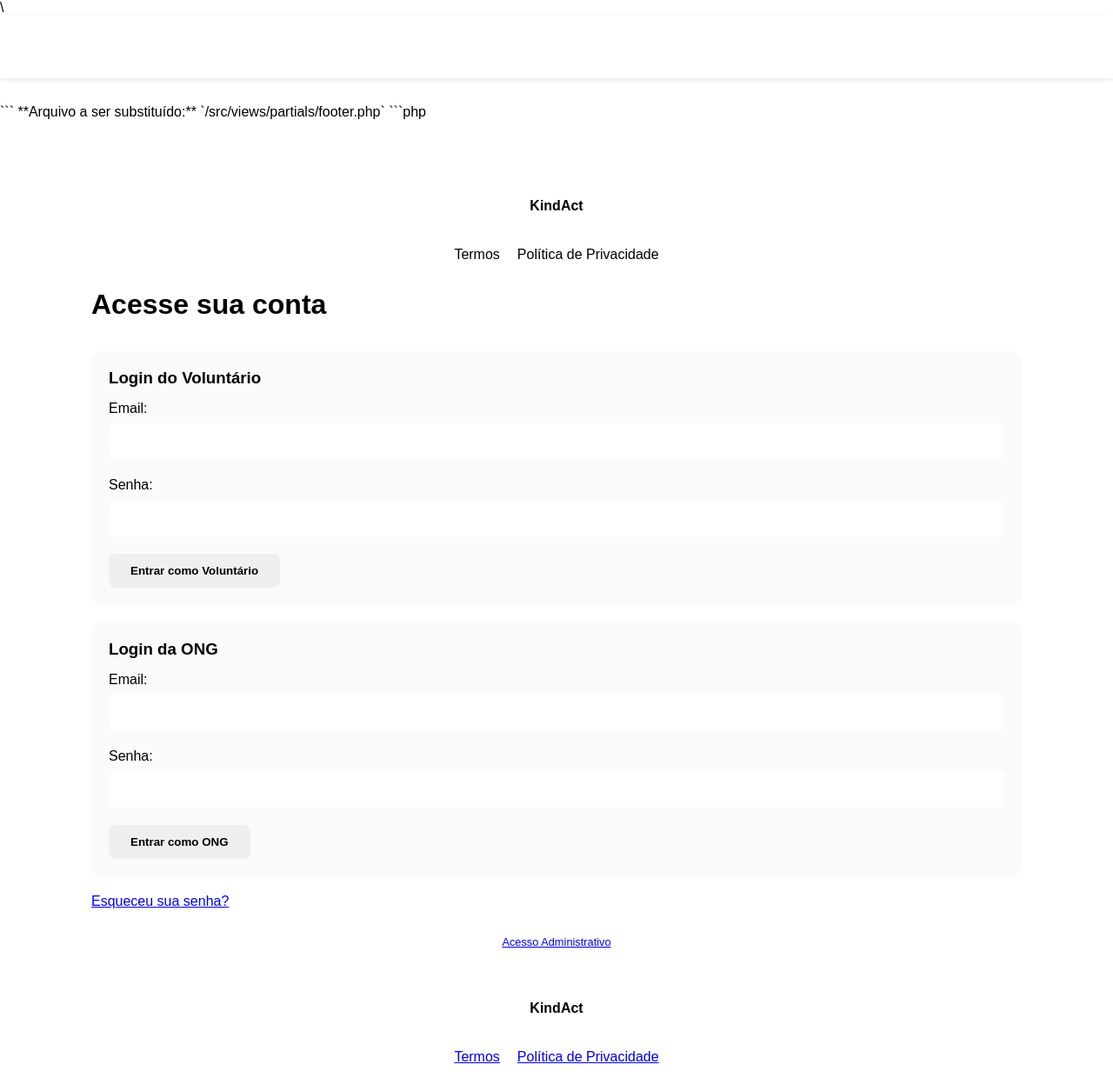
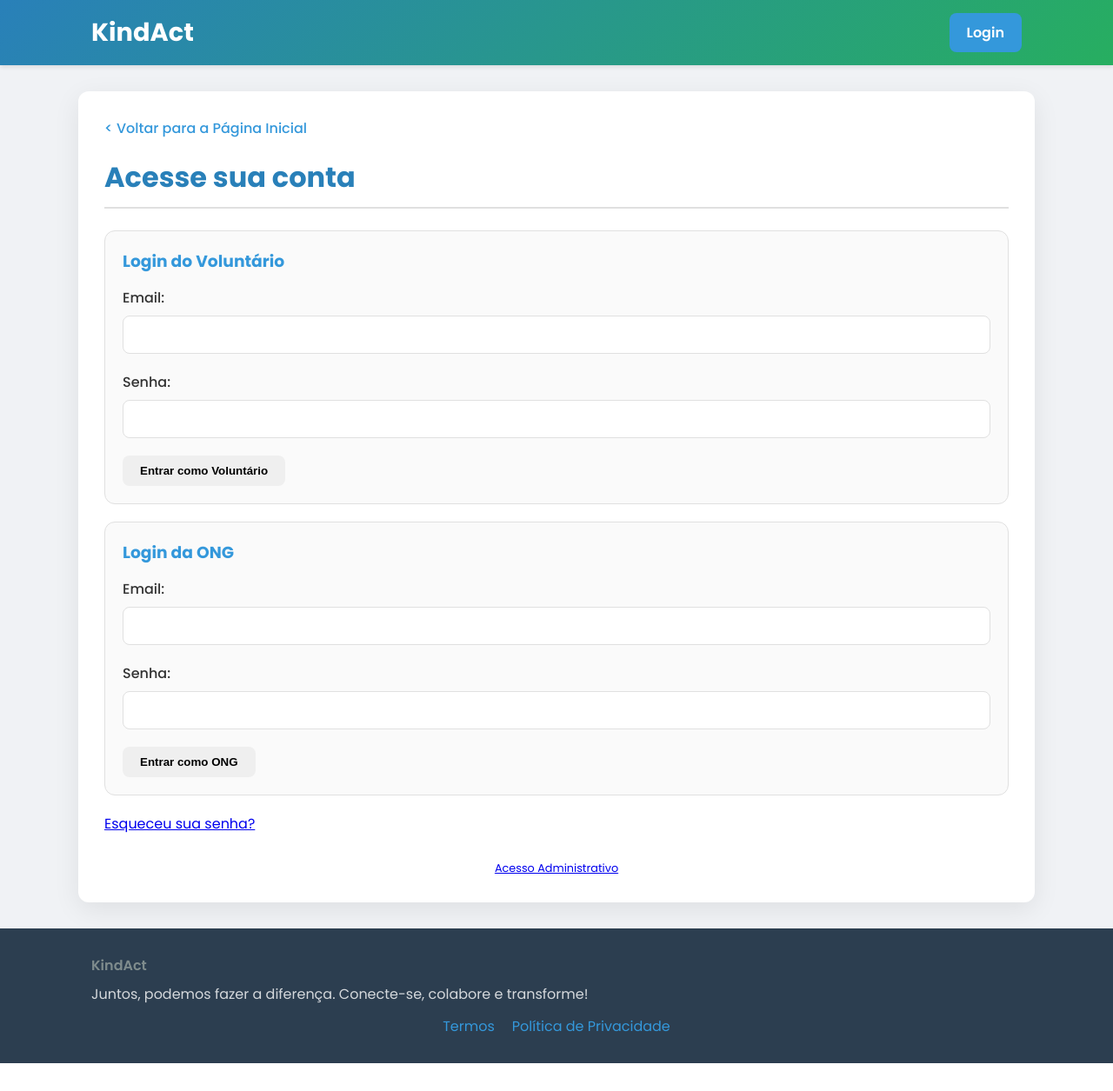
Before and after one commit to ViniMTrevisan/kindact, a PHP site: page /kindact/public/index.php?page=login in a window 1280 px wide. Shown: the whole page at 87% size. After the commit the page ends 1223 px from the top, so only its background shows below. Run offline with PHP 8.4, Linux system fonts and the light colour scheme.

Commit message:
codigo final - refatorado. tudo feito

````diff
--- a/public/css/style.css
+++ b/public/css/style.css
@@ -1,4 +1,4 @@
-\/* /public/css/style.css (VERSÃO FULL-WIDTH) */
+/* /public/css/style.css (VERSÃO COM STICKY FOOTER) */
 
 /* Importação de fontes */
 @import url('https://fonts.googleapis.com/css2?family=Poppins:wght@300;400;500;600;700&display=swap');
@@ -7,7 +7,7 @@
 :root {
     --primary-color: #3498db;
     --primary-dark: #2980b9;
-    --secondary-color: #2ecc71;
+    --secondary-color: #95a5a6;
     --background-color: #f0f2f5;
     --card-background: #ffffff;
     --text-color: #333333;
@@ -18,88 +18,96 @@
 
 /* Reset e Body */
 * { margin: 0; padding: 0; box-sizing: border-box; }
+
 body {
     font-family: 'Poppins', sans-serif;
     background-color: var(--background-color);
     color: var(--text-color);
+    /* --- LINHAS ADICIONADAS PARA O STICKY FOOTER --- */
+    display: flex;
+    flex-direction: column;
+    min-height: 100vh;
 }
 
-/* O .container agora é SÓ para limitar a largura e centralizar */
+/* O .container continua sendo o limitador de largura */
 .container {
     width: 90%;
-    max-width: 1100px; /* Um pouco mais largo para ocupar mais espaço */
+    max-width: 1100px;
     margin-left: auto;
     margin-right: auto;
-    padding: 0 15px; /* Adiciona espaçamento lateral */
+    padding: 0 15px;
 }
 
 /* Cabeçalho de Largura Total */
 header.header {
     width: 100%;
-    background: linear-gradient(135deg, var(--primary-color), var(--secondary-color));
+    background: linear-gradient(135deg, #2980b9, #27ae60);
     padding: 15px 0;
     color: #fff;
     box-shadow: 0 2px 5px rgba(0,0,0,0.1);
+    flex-shrink: 0; /* Impede que o header encolha */
 }
-/* O conteúdo do cabeçalho usa o .container para se alinhar */
 header.header .container {
     display: flex;
     justify-content: space-between;
     align-items: center;
 }
-.logo { font-size: 1.8rem; font-weight: 700; color: #fff; text-decoration: none; }
-.main-nav { display: flex; gap: 15px; }
-
 
 /* Conteúdo Principal */
 main {
-    padding: 30px 0; /* Espaçamento vertical para o conteúdo principal */
+    padding: 30px 0;
+    /* --- LINHA ADICIONADA PARA O STICKY FOOTER --- */
+    flex-grow: 1; /* Faz o conteúdo principal se esticar e empurrar o rodapé */
 }
-/* O .container dentro do main vira o "card" branco */
-main .container {
+.content-card {
     background: var(--card-background);
     padding: 30px;
     border-radius: 12px;
     box-shadow: 0 8px 30px rgba(0,0,0,0.08);
 }
 
-
 /* Rodapé de Largura Total */
 footer.footer {
     width: 100%;
-    background-color: var(--text-color);
-    color: var(--background-color);
+    background-color: #2c3e50;
+    color: #ecf0f1;
     padding: 30px 0;
-    margin-top: 30px;
-    text-align: center;
+    margin-top: auto; /* Garante que ele fique no final do flex container */
+    flex-shrink: 0; /* Impede que o footer encolha */
 }
-.footer-brand { font-weight: 600; margin-bottom: 8px; }
-.footer-text { margin-bottom: 12px; color: rgba(255, 255, 255, 0.8); }
-.footer-links { display: flex; justify-content: center; gap: 20px; }
-.footer-link { color: var(--primary-color); text-decoration: none; }
 
 
-/* --- ESTILOS DOS COMPONENTES (QUASE SEM MUDANÇAS) --- */
+/* --- RESTANTE DOS ESTILOS (SEM MUDANÇAS) --- */
+.logo { font-size: 1.8rem; font-weight: 700; color: #fff; text-decoration: none; }
+.main-nav { display: flex; gap: 15px; }
 h2 { font-size: 2rem; border-bottom: 2px solid var(--border-color); padding-bottom: 10px; margin-bottom: 25px; color: var(--primary-dark); }
 h3 { color: var(--primary-color); margin-bottom: 15px; }
 h4 { font-size: 1.2rem; margin-bottom: 5px; color: var(--primary-dark); }
 p { margin-bottom: 10px; color: var(--text-light); }
 .actions { display: flex; gap: 10px; align-items: center; margin-top: 15px; }
-.btn { display: inline-block; padding: 12px 25px; border-radius: 8px; text-decoration: none; font-weight: 600; transition: all 0.3s ease; text-align: center; border: none; cursor: pointer; }
+.btn { display: inline-block; padding: 10px 20px; border-radius: 8px; text-decoration: none; font-weight: 600; transition: all 0.3s ease; text-align: center; border: none; cursor: pointer; }
 .btn-primary { background-color: var(--primary-color); color: #fff; }
 .btn-primary:hover { background-color: var(--primary-dark); }
-.btn-secondary { background-color: var(--text-light); color: #fff; }
+.btn-secondary { background-color: var(--secondary-color); color: #fff; }
 .btn-danger { background-color: var(--danger-color); color: #fff; }
+.btn-azul { background-color: var(--primary-color) !important; color: #fff !important; }
+.btn-azul:hover { background-color: var(--primary-dark) !important; }
 .back-link { display: inline-block; margin-bottom: 20px; color: var(--primary-color); text-decoration: none; font-weight: 500; }
 .form-container, .login-form, .filter-form { padding: 20px; border: 1px solid var(--border-color); border-radius: 12px; background-color: #fafafa; margin-bottom: 20px; }
 .form-group { margin-bottom: 20px; }
 .form-group label { display: block; margin-bottom: 8px; font-weight: 500; }
 .form-group input, .form-group textarea, .form-group select { width: 100%; padding: 12px; border: 1px solid var(--border-color); border-radius: 8px; font-size: 1rem; }
 .ong-list, .voluntario-list, .event-list, .candidatura-list { list-style: none; padding: 0; display: flex; flex-direction: column; gap: 15px; }
-.ong-item, .voluntario-item, .event-item, .candidatura-item { background: #fdfdfd; padding: 20px; border-radius: 12px; border: 1px solid var(--border-color); }
+.ong-item, .voluntario-item, .event-item, .candidatura-item { background: var(--card-background); padding: 20px; border-radius: 12px; border: 1px solid var(--border-color); box-shadow: 0 2px 5px rgba(0,0,0,0.05); }
+.search-input { display: block !important; width: 100% !important; max-width: 500px !important; padding: 12px 15px !important; margin: 0 auto 30px auto !important; font-size: 1rem !important; border: 2px solid var(--border-color) !important; border-radius: 8px !important; font-family: 'Poppins', sans-serif !important; }
+.search-input:focus { outline: none !important; border-color: var(--primary-color) !important; box-shadow: 0 0 0 3px rgba(52, 152, 219, 0.2) !important; }
 #message-container { padding: 15px; border-radius: 8px; margin-bottom: 25px; text-align: center; font-weight: 600; border-left: 5px solid; display: none; }
-#message-container.success { background-color: #e8f9f1; border-color: var(--secondary-color); color: #1b5e20; }
+#message-container.success { background-color: #e8f9f1; border-color: #2ecc71; color: #1b5e20; }
 #message-container.error { background-color: #fdeaea; border-color: var(--danger-color); color: #c62828; }
 .status-badge { padding: 4px 10px; border-radius: 15px; font-size: 0.8rem; font-weight: 600; color: #fff; text-transform: uppercase; }
 .status-pendente { background-color: #f39c12; }
 .status-contactado { background-color: #2ecc71; }
+.footer-brand { font-weight: 600; margin-bottom: 8px; }
+.footer-text { margin-bottom: 12px; color: rgba(255, 255, 255, 0.8); }
+.footer-links { display: flex; justify-content: center; gap: 20px; }
+.footer-link { color: var(--primary-color); text-decoration: none; }
--- a/public/index.php
+++ b/public/index.php
@@ -1,10 +1,11 @@
 <?php
-// /public/index.php
+// /public/index.php (VERSÃO SIMPLIFICADA E CORRIGIDA)
+
 require_once __DIR__ . '/../src/core/security.php';
 secure_session_start();
 require_once __DIR__ . '/../src/core/db_connect.php';
 
-// ROTEADOR DE AÇÕES (POST)
+// ROTEADOR DE AÇÕES (POST) - Esta parte não muda
 if ($_SERVER["REQUEST_METHOD"] === "POST" && isset($_POST['action'])) {
     $action = $_POST['action'];
     $allowed_actions = [
@@ -23,7 +24,8 @@ if ($_SERVER["REQUEST_METHOD"] === "POST" && isset($_POST['action'])) {
     }
 }
 
-// ROTEADOR DE PÁGINAS (GET)
+
+// ROTEADOR DE PÁGINAS (GET) - Lógica simplificada
 $page = $_GET['page'] ?? 'index';
 $allowed_pages = [
     'index', 'login', 'login_admin', 'termos', 'politica_privacidade',
@@ -34,25 +36,29 @@ $allowed_pages = [
     'gerenciar_oportunidade', 'minhas_candidaturas'
 ];
 
-if (!in_array($page, $allowed_pages)) $page = 'index';
+if (!in_array($page, $allowed_pages)) {
+    $page = 'index';
+}
+
 $view_path = __DIR__ . '/../src/views/' . $page . '.php';
 
-if (!file_exists($view_path)) {
-    http_response_code(404);
-    $page_title = "Erro 404";
-    $content = "<h2>Erro 404</h2><p>Página não encontrada.</p>";
+// Define um título padrão
+$page_title = ucfirst(str_replace('_', ' ', $page));
+
+// Inclui o cabeçalho
+require __DIR__ . '/../src/views/partials/header.php';
+
+// Inclui o conteúdo da página específica
+if (file_exists($view_path)) {
+    require $view_path;
 } else {
-    ob_start();
-    require $view_path;
-    $content = ob_get_clean();
+    echo "<h2>Erro 404: Página não encontrada</h2>";
 }
 
-require __DIR__ . '/../src/views/partials/header.php';
-// Adiciona o container para o conteúdo principal da página
-echo '<div class="container">';
-echo $content;
-echo '</div>';
+// Inclui o rodapé
 require __DIR__ . '/../src/views/partials/footer.php';
 
-if (isset($conn) && $conn instanceof mysqli) $conn->close();
+if (isset($conn) && $conn instanceof mysqli) {
+    $conn->close();
+}
 ?>
--- a/src/views/login.php
+++ b/src/views/login.php
@@ -2,6 +2,9 @@
 // /src/views/login.php
 $page_title = "Login";
 ?>
+
+<a href="/kindact/public/" class="back-link">< Voltar para a Página Inicial</a>
+
 <h2>Acesse sua conta</h2>
 <div id="message-container"></div>
 
--- a/src/views/partials/footer.php
+++ b/src/views/partials/footer.php
@@ -1,13 +1,14 @@
-</main>
-        <footer class="footer">
+</div> </main>
+
+    <footer class="footer">
+        <div class="container">
             <p class="footer-brand">KindAct</p>
             <p class="footer-text">Juntos, podemos fazer a diferença. Conecte-se, colabore e transforme!</p>
             <div class="footer-links">
-                <a href="/kindact/public/index.php?page=termos">Termos</a>
-                <a href="/kindact/public/index.php?page=politica_privacidade">Política de Privacidade</a>
+                <a href="/kindact/public/index.php?page=termos" class="footer-link">Termos</a>
+                <a href="/kindact/public/index.php?page=politica_privacidade" class="footer-link">Política de Privacidade</a>
             </div>
-        </footer>
-    </div>
-    <script src="/kindact/public/js/script.js?v=1.1"></script>
-</body>
+        </div>
+    </footer>
+    <script src="/kindact/public/js/script.js?v=1.3"></script> </body>
 </html>
--- a/src/views/partials/header.php
+++ b/src/views/partials/header.php
@@ -1,44 +1,37 @@
-\<!DOCTYPE html>
+<!DOCTYPE html>
 <html lang="pt-BR">
 <head>
     <meta charset="UTF-8">
     <meta name="viewport" content="width=device-width, initial-scale=1.0">
-    <link rel="stylesheet" href="/kindact/public/css/style.css?v=1.2"> <title><?php echo isset($page_title) ? e($page_title) . ' - KindAct' : 'KindAct'; ?></title>
+    <link rel="stylesheet" href="/kindact/public/css/style.css?v=1.4">
+    <title><?php echo isset($page_title) ? e($page_title) . ' - KindAct' : 'KindAct'; ?></title>
 </head>
 <body>
     <header class="header">
-        <div class="container"> <a href="/kindact/public/" class="logo">KindAct</a>
+        <div class="container">
+            <a href="/kindact/public/" class="logo">KindAct</a>
             <nav class="main-nav">
                 <?php if (isset($_SESSION['user_id'])): ?>
+
                     <?php if ($_SESSION['user_type'] == 'voluntario'): ?>
-                        <a href="/kindact/public/index.php?page=voluntario_dashboard" class="btn btn-primary">Ver Oportunidades</a>
-                        <a href="/kindact/public/index.php?page=minhas_candidaturas" class="btn btn-secondary">Minhas Candidaturas</a>
+                        <a href="/kindact/public/index.php?page=voluntario_dashboard" class="btn btn-azul">Ver Oportunidades</a>
+                        <a href="/kindact/public/index.php?page=minhas_candidaturas" class="btn btn-azul">Minhas Candidaturas</a>
+
                     <?php elseif ($_SESSION['user_type'] == 'ong'): ?>
                          <a href="/kindact/public/index.php?page=ong_dashboard" class="btn btn-primary">Meu Dashboard</a>
+
                     <?php elseif ($_SESSION['user_type'] == 'admin'): ?>
                          <a href="/kindact/public/index.php?page=admin_dashboard" class="btn btn-primary">Dashboard Admin</a>
                     <?php endif; ?>
+
                     <a href="/kindact/src/app/logout.php" class="btn btn-secondary">Sair</a>
+
                 <?php else: ?>
                     <a href="/kindact/public/index.php?page=login" class="btn btn-primary">Login</a>
                 <?php endif; ?>
             </nav>
         </div>
     </header>
+
     <main>
-        ```
-
-**Arquivo a ser substituído:** `/src/views/partials/footer.php`
-```php
-    </main>
-    <footer class="footer">
-        <div class="container"> <p class="footer-brand">KindAct</p>
-            <p class="footer-text">Juntos, podemos fazer a diferença. Conecte-se, colabore e transforme!</p>
-            <div class="footer-links">
-                <a href="/kindact/public/index.php?page=termos" class="footer-link">Termos</a>
-                <a href="/kindact/public/index.php?page=politica_privacidade" class="footer-link">Política de Privacidade</a>
-            </div>
-        </div>
-    </footer>
-    <script src="/kindact/public/js/script.js?v=1.2"></script> </body>
-</html>
+        <div class="container content-card">
````
